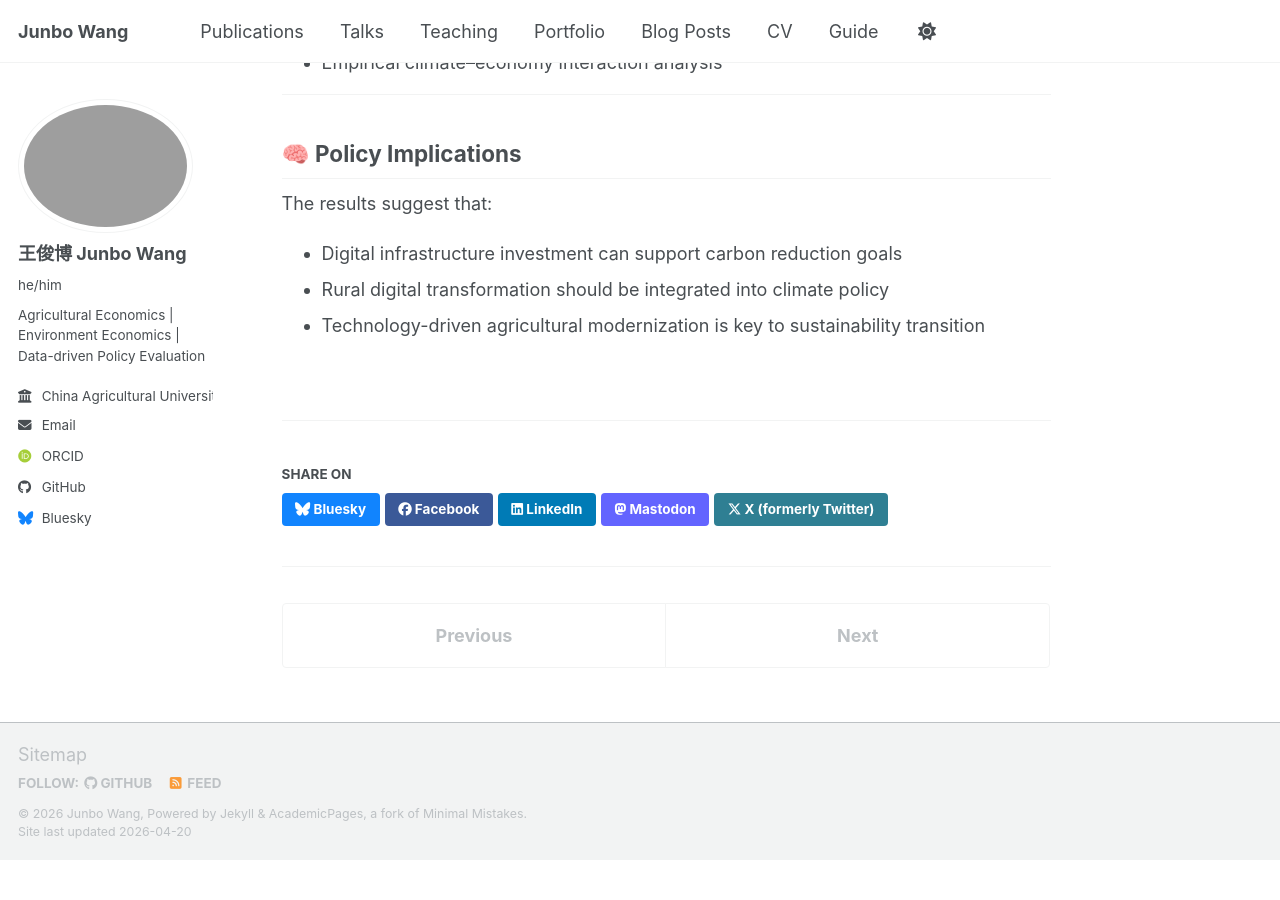
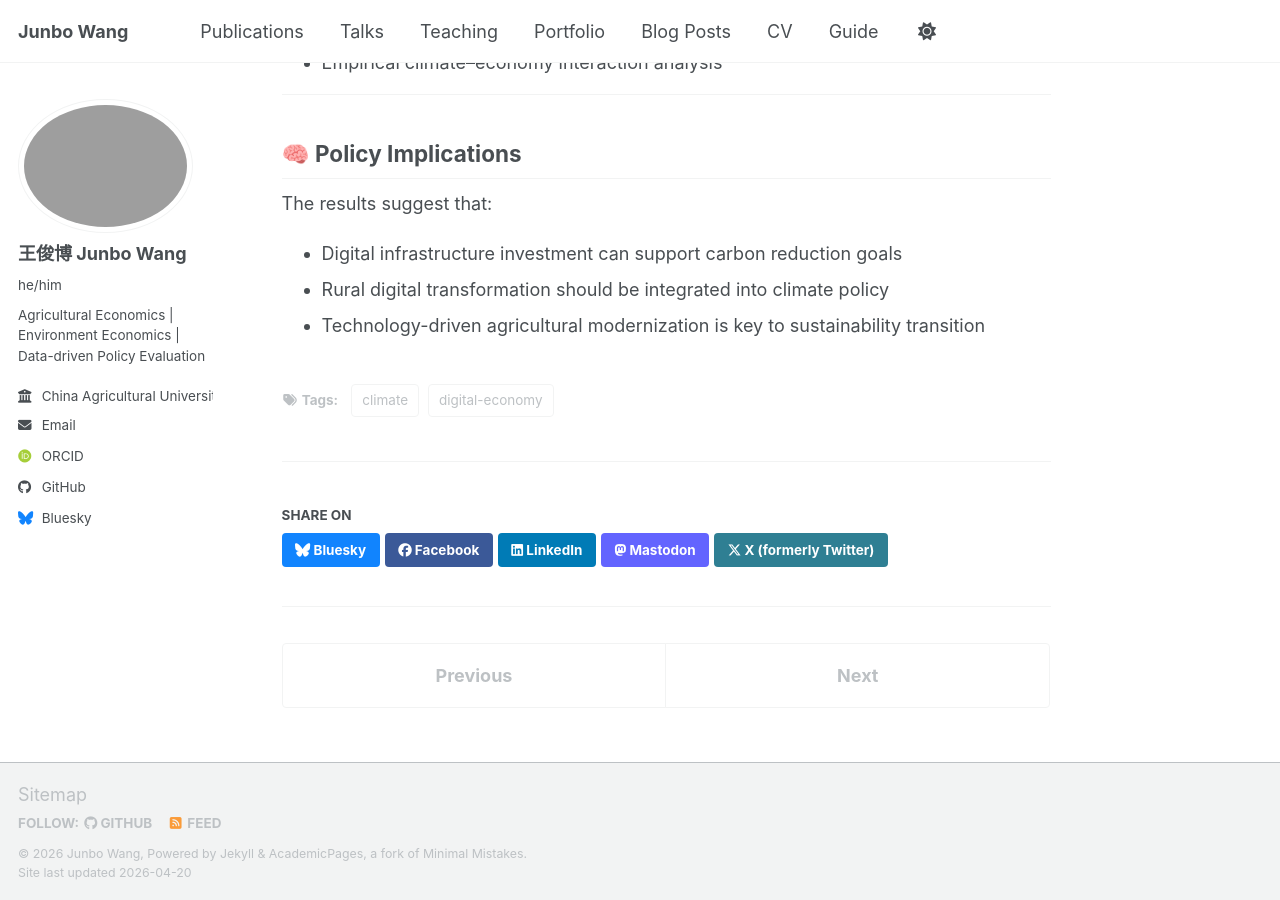
Before and after one commit to wangjunbo11/wangjunbo11.github.io, a Jekyll site: the page built from _publications/2024-12-digital-economy-carbon-emmissions.md, in a window 1280 px wide and 900 px high, scrolled down 1445 px. Built offline with Jekyll 4.4.1, drawn with Linux system fonts in a browser that asks for light colours; some web fonts are replaced; a script bundle is joined from its source files by our own code; library files that are not in the unit come from our copies; before the commit the page ends 2305 px from its top, so only the background shows below that.

Commit message:
Update 2024-12-digital-economy-carbon-emmissions.md

```diff
--- a/_publications/2024-12-digital-economy-carbon-emmissions.md
+++ b/_publications/2024-12-digital-economy-carbon-emmissions.md
@@ -6,7 +6,7 @@ date: 2024-12-25
 
 venue: "Highlights in Science, Engineering and Technology"
 authors: "Junbo Wang, Shumiao Gao, Zhen Qin"
-
+tags: climate digital-economy
 paperurl: "https://doi.org/10.54097/6wnfxe67"
 
 excerpt: "This paper examines how digital economy development affects agricultural carbon emissions using provincial panel data in China."
```
